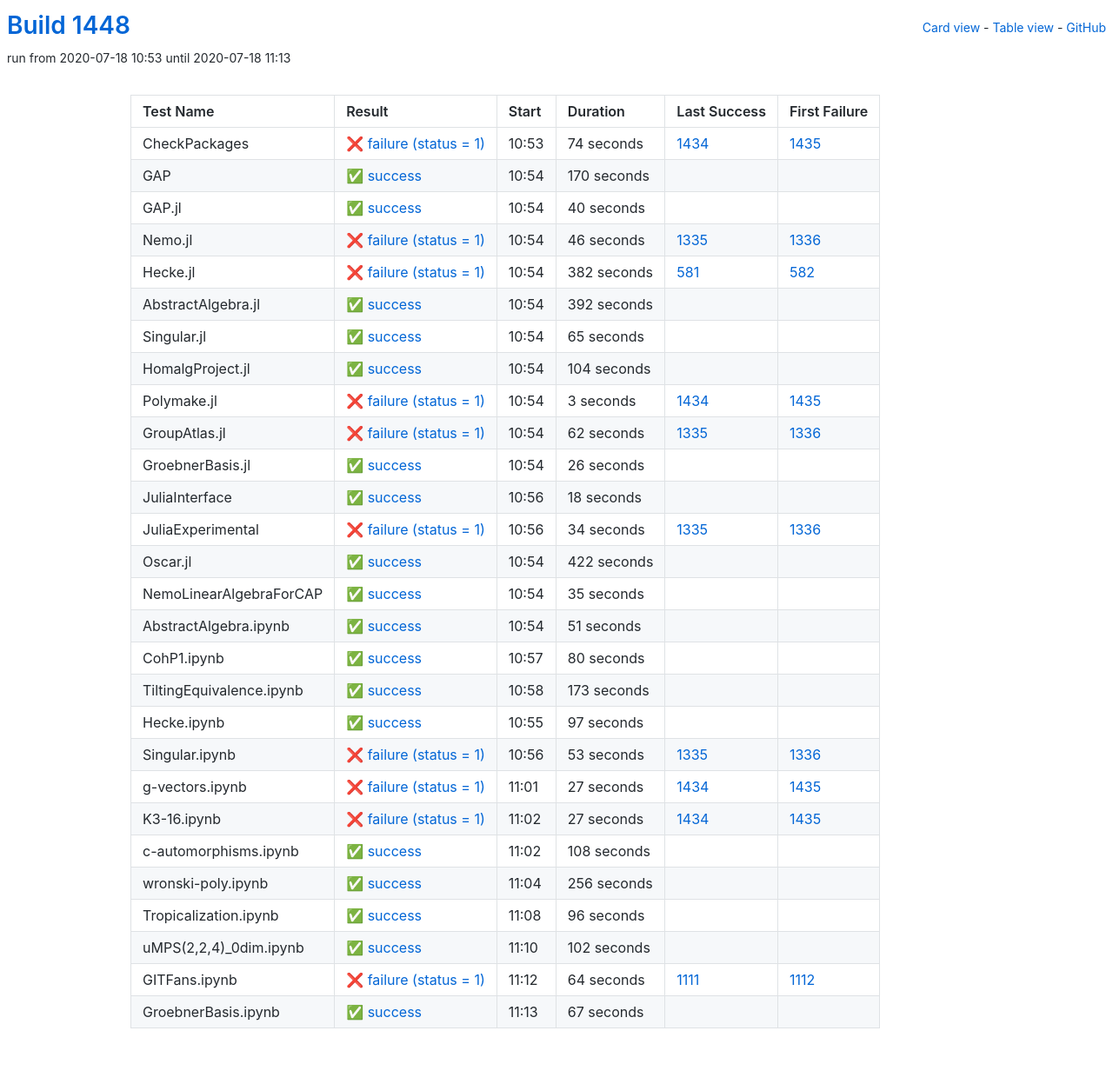
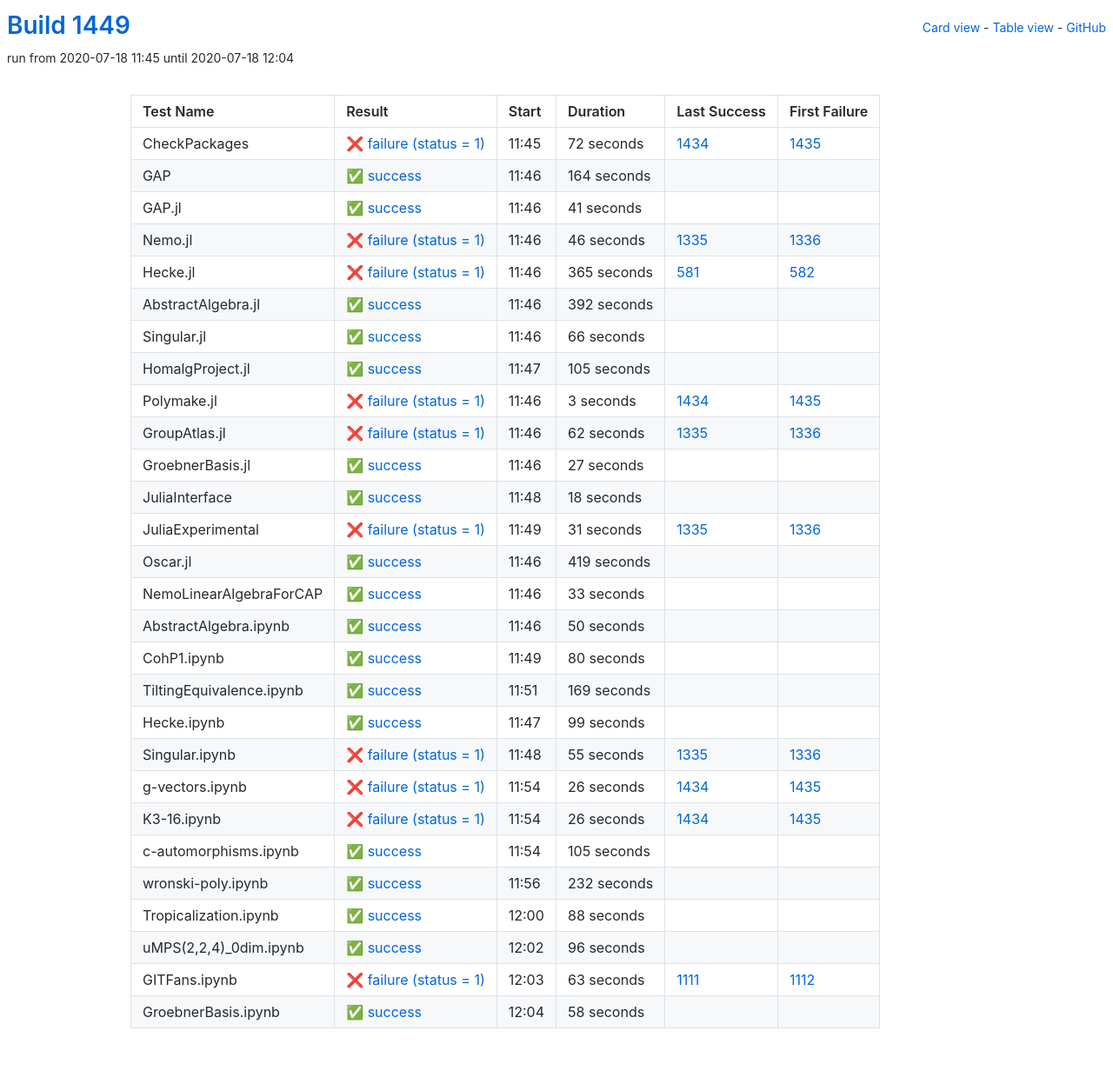
Before and after one commit to oscar-system/oscar-ci-status-1.4, a Jekyll site: the page built from table.html, in a window 1280 px wide. Shown: the whole page at 87% size. Built offline with Jekyll 4.4.1, drawn with Linux system fonts in a browser that asks for light colours.

Commit message:
Build #1449

```diff
--- a/_data/ci.yml
+++ b/_data/ci.yml
@@ -1,6 +1,6 @@
 ---
-build: 1448
-build_url: https://oscarci.mathematik.uni-kl.de/job/oscar-julia-1.4/1448/
+build: 1449
+build_url: https://oscarci.mathematik.uni-kl.de/job/oscar-julia-1.4/1449/
 job: oscar-julia-1.4
 organization: oscar-system
 repo: oscar-ci-status-1.4
@@ -8,44 +8,44 @@ repourl: https://github.com/oscar-system/oscar-ci-status-1.4
 tests:
 - name: CheckPackages
   id: checkpackages
-  log: https://oscarci.mathematik.uni-kl.de/job/oscar-julia-1.4/1448/artifact/logs/build-1448/CheckPackages.log
-  start: 2020-07-18 10:53
+  log: https://oscarci.mathematik.uni-kl.de/job/oscar-julia-1.4/1449/artifact/logs/build-1449/CheckPackages.log
+  start: 2020-07-18 11:45
   success: false
   exitcode: 1
   status: failure
-  duration: 74
+  duration: 72
   last_success: 1434
   last_success_url: https://oscarci.mathematik.uni-kl.de/job/oscar-julia-1.4/1434/
   first_failure: 1435
   first_failure_url: https://oscarci.mathematik.uni-kl.de/job/oscar-julia-1.4/1435/
 - name: GAP
   id: gap
-  log: https://oscarci.mathematik.uni-kl.de/job/oscar-julia-1.4/1448/artifact/logs/build-1448/GAP.log
-  start: 2020-07-18 10:54
+  log: https://oscarci.mathematik.uni-kl.de/job/oscar-julia-1.4/1449/artifact/logs/build-1449/GAP.log
+  start: 2020-07-18 11:46
   success: true
   exitcode: 0
   status: success
-  duration: 170
+  duration: 164
   last_success: false
   last_success_url:
   first_failure: false
   first_failure_url:
 - name: GAP.jl
   id: gap-jl
-  log: https://oscarci.mathematik.uni-kl.de/job/oscar-julia-1.4/1448/artifact/logs/build-1448/GAP.jl.log
-  start: 2020-07-18 10:54
+  log: https://oscarci.mathematik.uni-kl.de/job/oscar-julia-1.4/1449/artifact/logs/build-1449/GAP.jl.log
+  start: 2020-07-18 11:46
   success: true
   exitcode: 0
   status: success
-  duration: 40
+  duration: 41
   last_success: false
   last_success_url:
   first_failure: false
   first_failure_url:
 - name: Nemo.jl
   id: nemo-jl
-  log: https://oscarci.mathematik.uni-kl.de/job/oscar-julia-1.4/1448/artifact/logs/build-1448/Nemo.jl.log
-  start: 2020-07-18 10:54
+  log: https://oscarci.mathematik.uni-kl.de/job/oscar-julia-1.4/1449/artifact/logs/build-1449/Nemo.jl.log
+  start: 2020-07-18 11:46
   success: false
   exitcode: 1
   status: failure
@@ -56,20 +56,20 @@ tests:
   first_failure_url: https://oscarci.mathematik.uni-kl.de/job/oscar-julia-1.4/1336/
 - name: Hecke.jl
   id: hecke-jl
-  log: https://oscarci.mathematik.uni-kl.de/job/oscar-julia-1.4/1448/artifact/logs/build-1448/Hecke.jl.log
-  start: 2020-07-18 10:54
+  log: https://oscarci.mathematik.uni-kl.de/job/oscar-julia-1.4/1449/artifact/logs/build-1449/Hecke.jl.log
+  start: 2020-07-18 11:46
   success: false
   exitcode: 1
   status: failure
-  duration: 382
+  duration: 365
   last_success: 581
   last_success_url: https://oscarci.mathematik.uni-kl.de/job/oscar-julia-1.4/581/
   first_failure: 582
   first_failure_url: https://oscarci.mathematik.uni-kl.de/job/oscar-julia-1.4/582/
 - name: AbstractAlgebra.jl
   id: abstractalgebra-jl
-  log: https://oscarci.mathematik.uni-kl.de/job/oscar-julia-1.4/1448/artifact/logs/build-1448/AbstractAlgebra.jl.log
-  start: 2020-07-18 10:54
+  log: https://oscarci.mathematik.uni-kl.de/job/oscar-julia-1.4/1449/artifact/logs/build-1449/AbstractAlgebra.jl.log
+  start: 2020-07-18 11:46
   success: true
   exitcode: 0
   status: success
@@ -80,32 +80,32 @@ tests:
   first_failure_url:
 - name: Singular.jl
   id: singular-jl
-  log: https://oscarci.mathematik.uni-kl.de/job/oscar-julia-1.4/1448/artifact/logs/build-1448/Singular.jl.log
-  start: 2020-07-18 10:54
+  log: https://oscarci.mathematik.uni-kl.de/job/oscar-julia-1.4/1449/artifact/logs/build-1449/Singular.jl.log
+  start: 2020-07-18 11:46
   success: true
   exitcode: 0
   status: success
-  duration: 65
+  duration: 66
   last_success: false
   last_success_url:
   first_failure: false
   first_failure_url:
 - name: HomalgProject.jl
   id: homalgproject-jl
-  log: https://oscarci.mathematik.uni-kl.de/job/oscar-julia-1.4/1448/artifact/logs/build-1448/HomalgProject.jl.log
-  start: 2020-07-18 10:54
+  log: https://oscarci.mathematik.uni-kl.de/job/oscar-julia-1.4/1449/artifact/logs/build-1449/HomalgProject.jl.log
+  start: 2020-07-18 11:47
   success: true
   exitcode: 0
   status: success
-  duration: 104
+  duration: 105
   last_success: false
   last_success_url:
   first_failure: false
   first_failure_url:
 - name: Polymake.jl
   id: polymake-jl
-  log: https://oscarci.mathematik.uni-kl.de/job/oscar-julia-1.4/1448/artifact/logs/build-1448/Polymake.jl.log
-  start: 2020-07-18 10:54
+  log: https://oscarci.mathematik.uni-kl.de/job/oscar-julia-1.4/1449/artifact/logs/build-1449/Polymake.jl.log
+  start: 2020-07-18 11:46
   success: false
   exitcode: 1
   status: failure
@@ -116,8 +116,8 @@ tests:
   first_failure_url: https://oscarci.mathematik.uni-kl.de/job/oscar-julia-1.4/1435/
 - name: GroupAtlas.jl
   id: groupatlas-jl
-  log: https://oscarci.mathematik.uni-kl.de/job/oscar-julia-1.4/1448/artifact/logs/build-1448/GroupAtlas.jl.log
-  start: 2020-07-18 10:54
+  log: https://oscarci.mathematik.uni-kl.de/job/oscar-julia-1.4/1449/artifact/logs/build-1449/GroupAtlas.jl.log
+  start: 2020-07-18 11:46
   success: false
   exitcode: 1
   status: failure
@@ -128,20 +128,20 @@ tests:
   first_failure_url: https://oscarci.mathematik.uni-kl.de/job/oscar-julia-1.4/1336/
 - name: GroebnerBasis.jl
   id: groebnerbasis-jl
-  log: https://oscarci.mathematik.uni-kl.de/job/oscar-julia-1.4/1448/artifact/logs/build-1448/GroebnerBasis.jl.log
-  start: 2020-07-18 10:54
+  log: https://oscarci.mathematik.uni-kl.de/job/oscar-julia-1.4/1449/artifact/logs/build-1449/GroebnerBasis.jl.log
+  start: 2020-07-18 11:46
   success: true
   exitcode: 0
   status: success
-  duration: 26
+  duration: 27
   last_success: false
   last_success_url:
   first_failure: false
   first_failure_url:
 - name: JuliaInterface
   id: juliainterface
-  log: https://oscarci.mathematik.uni-kl.de/job/oscar-julia-1.4/1448/artifact/logs/build-1448/JuliaInterface.log
-  start: 2020-07-18 10:56
+  log: https://oscarci.mathematik.uni-kl.de/job/oscar-julia-1.4/1449/artifact/logs/build-1449/JuliaInterface.log
+  start: 2020-07-18 11:48
   success: true
   exitcode: 0
   status: success
@@ -152,56 +152,56 @@ tests:
   first_failure_url:
 - name: JuliaExperimental
   id: juliaexperimental
-  log: https://oscarci.mathematik.uni-kl.de/job/oscar-julia-1.4/1448/artifact/logs/build-1448/JuliaExperimental.log
-  start: 2020-07-18 10:56
+  log: https://oscarci.mathematik.uni-kl.de/job/oscar-julia-1.4/1449/artifact/logs/build-1449/JuliaExperimental.log
+  start: 2020-07-18 11:49
   success: false
   exitcode: 1
   status: failure
-  duration: 34
+  duration: 31
   last_success: 1335
   last_success_url: https://oscarci.mathematik.uni-kl.de/job/oscar-julia-1.4/1335/
   first_failure: 1336
   first_failure_url: https://oscarci.mathematik.uni-kl.de/job/oscar-julia-1.4/1336/
 - name: Oscar.jl
   id: oscar-jl
-  log: https://oscarci.mathematik.uni-kl.de/job/oscar-julia-1.4/1448/artifact/logs/build-1448/Oscar.jl.log
-  start: 2020-07-18 10:54
+  log: https://oscarci.mathematik.uni-kl.de/job/oscar-julia-1.4/1449/artifact/logs/build-1449/Oscar.jl.log
+  start: 2020-07-18 11:46
   success: true
   exitcode: 0
   status: success
-  duration: 422
+  duration: 419
   last_success: false
   last_success_url:
   first_failure: false
   first_failure_url:
 - name: NemoLinearAlgebraForCAP
   id: nemolinearalgebraforcap
-  log: https://oscarci.mathematik.uni-kl.de/job/oscar-julia-1.4/1448/artifact/logs/build-1448/NemoLinearAlgebraForCAP.log
-  start: 2020-07-18 10:54
+  log: https://oscarci.mathematik.uni-kl.de/job/oscar-julia-1.4/1449/artifact/logs/build-1449/NemoLinearAlgebraForCAP.log
+  start: 2020-07-18 11:46
   success: true
   exitcode: 0
   status: success
-  duration: 35
+  duration: 33
   last_success: false
   last_success_url:
   first_failure: false
   first_failure_url:
 - name: AbstractAlgebra.ipynb
   id: abstractalgebra-ipynb
-  log: https://oscarci.mathematik.uni-kl.de/job/oscar-julia-1.4/1448/artifact/logs/build-1448/AbstractAlgebra.ipynb.log
-  start: 2020-07-18 10:54
+  log: https://oscarci.mathematik.uni-kl.de/job/oscar-julia-1.4/1449/artifact/logs/build-1449/AbstractAlgebra.ipynb.log
+  start: 2020-07-18 11:46
   success: true
   exitcode: 0
   status: success
-  duration: 51
+  duration: 50
   last_success: false
   last_success_url:
   first_failure: false
   first_failure_url:
 - name: CohP1.ipynb
   id: cohp1-ipynb
-  log: https://oscarci.mathematik.uni-kl.de/job/oscar-julia-1.4/1448/artifact/logs/build-1448/CohP1.ipynb.log
-  start: 2020-07-18 10:57
+  log: https://oscarci.mathematik.uni-kl.de/job/oscar-julia-1.4/1449/artifact/logs/build-1449/CohP1.ipynb.log
+  start: 2020-07-18 11:49
   success: true
   exitcode: 0
   status: success
@@ -212,92 +212,104 @@ tests:
   first_failure_url:
 - name: TiltingEquivalence.ipynb
   id: tiltingequivalence-ipynb
-  log: https://oscarci.mathematik.uni-kl.de/job/oscar-julia-1.4/1448/artifact/logs/build-1448/TiltingEquivalence.ipynb.log
-  start: 2020-07-18 10:58
+  log: https://oscarci.mathematik.uni-kl.de/job/oscar-julia-1.4/1449/artifact/logs/build-1449/TiltingEquivalence.ipynb.log
+  start: 2020-07-18 11:51
   success: true
   exitcode: 0
   status: success
-  duration: 173
+  duration: 169
   last_success: false
   last_success_url:
   first_failure: false
   first_failure_url:
 - name: Hecke.ipynb
   id: hecke-ipynb
-  log: https://oscarci.mathematik.uni-kl.de/job/oscar-julia-1.4/1448/artifact/logs/build-1448/Hecke.ipynb.log
-  start: 2020-07-18 10:55
+  log: https://oscarci.mathematik.uni-kl.de/job/oscar-julia-1.4/1449/artifact/logs/build-1449/Hecke.ipynb.log
+  start: 2020-07-18 11:47
   success: true
   exitcode: 0
   status: success
-  duration: 97
+  duration: 99
   last_success: false
   last_success_url:
   first_failure: false
   first_failure_url:
 - name: Singular.ipynb
   id: singular-ipynb
-  log: https://oscarci.mathematik.uni-kl.de/job/oscar-julia-1.4/1448/artifact/logs/build-1448/Singular.ipynb.log
-  start: 2020-07-18 10:56
+  log: https://oscarci.mathematik.uni-kl.de/job/oscar-julia-1.4/1449/artifact/logs/build-1449/Singular.ipynb.log
+  start: 2020-07-18 11:48
   success: false
   exitcode: 1
   status: failure
-  duration: 53
+  duration: 55
   last_success: 1335
   last_success_url: https://oscarci.mathematik.uni-kl.de/job/oscar-julia-1.4/1335/
   first_failure: 1336
   first_failure_url: https://oscarci.mathematik.uni-kl.de/job/oscar-julia-1.4/1336/
 - name: g-vectors.ipynb
   id: g-vectors-ipynb
-  log: https://oscarci.mathematik.uni-kl.de/job/oscar-julia-1.4/1448/artifact/logs/build-1448/g-vectors.ipynb.log
-  start: 2020-07-18 11:01
+  log: https://oscarci.mathematik.uni-kl.de/job/oscar-julia-1.4/1449/artifact/logs/build-1449/g-vectors.ipynb.log
+  start: 2020-07-18 11:54
   success: false
   exitcode: 1
   status: failure
-  duration: 27
+  duration: 26
   last_success: 1434
   last_success_url: https://oscarci.mathematik.uni-kl.de/job/oscar-julia-1.4/1434/
   first_failure: 1435
   first_failure_url: https://oscarci.mathematik.uni-kl.de/job/oscar-julia-1.4/1435/
 - name: K3-16.ipynb
   id: k3-16-ipynb
-  log: https://oscarci.mathematik.uni-kl.de/job/oscar-julia-1.4/1448/artifact/logs/build-1448/K3-16.ipynb.log
-  start: 2020-07-18 11:02
+  log: https://oscarci.mathematik.uni-kl.de/job/oscar-julia-1.4/1449/artifact/logs/build-1449/K3-16.ipynb.log
+  start: 2020-07-18 11:54
   success: false
   exitcode: 1
   status: failure
-  duration: 27
+  duration: 26
   last_success: 1434
   last_success_url: https://oscarci.mathematik.uni-kl.de/job/oscar-julia-1.4/1434/
   first_failure: 1435
   first_failure_url: https://oscarci.mathematik.uni-kl.de/job/oscar-julia-1.4/1435/
 - name: c-automorphisms.ipynb
   id: c-automorphisms-ipynb
-  log: https://oscarci.mathematik.uni-kl.de/job/oscar-julia-1.4/1448/artifact/logs/build-1448/c-automorphisms.ipynb.log
-  start: 2020-07-18 11:02
+  log: https://oscarci.mathematik.uni-kl.de/job/oscar-julia-1.4/1449/artifact/logs/build-1449/c-automorphisms.ipynb.log
+  start: 2020-07-18 11:54
   success: true
   exitcode: 0
   status: success
-  duration: 108
+  duration: 105
   last_success: false
   last_success_url:
   first_failure: false
   first_failure_url:
 - name: wronski-poly.ipynb
   id: wronski-poly-ipynb
-  log: https://oscarci.mathematik.uni-kl.de/job/oscar-julia-1.4/1448/artifact/logs/build-1448/wronski-poly.ipynb.log
-  start: 2020-07-18 11:04
+  log: https://oscarci.mathematik.uni-kl.de/job/oscar-julia-1.4/1449/artifact/logs/build-1449/wronski-poly.ipynb.log
+  start: 2020-07-18 11:56
   success: true
   exitcode: 0
   status: success
-  duration: 256
+  duration: 232
   last_success: false
   last_success_url:
   first_failure: false
   first_failure_url:
 - name: Tropicalization.ipynb
   id: tropicalization-ipynb
-  log: https://oscarci.mathematik.uni-kl.de/job/oscar-julia-1.4/1448/artifact/logs/build-1448/Tropicalization.ipynb.log
-  start: 2020-07-18 11:08
+  log: https://oscarci.mathematik.uni-kl.de/job/oscar-julia-1.4/1449/artifact/logs/build-1449/Tropicalization.ipynb.log
+  start: 2020-07-18 12:00
+  success: true
+  exitcode: 0
+  status: success
+  duration: 88
+  last_success: false
+  last_success_url:
+  first_failure: false
+  first_failure_url:
+- name: uMPS(2,2,4)_0dim.ipynb
+  id: umps-2-2-4-0dim-ipynb
+  log: https://oscarci.mathematik.uni-kl.de/job/oscar-julia-1.4/1449/artifact/logs/build-1449/uMPS-2-2-4-_0dim.ipynb.log
+  start: 2020-07-18 12:02
   success: true
   exitcode: 0
   status: success
@@ -306,38 +318,26 @@ tests:
   last_success_url:
   first_failure: false
   first_failure_url:
-- name: uMPS(2,2,4)_0dim.ipynb
-  id: umps-2-2-4-0dim-ipynb
-  log: https://oscarci.mathematik.uni-kl.de/job/oscar-julia-1.4/1448/artifact/logs/build-1448/uMPS-2-2-4-_0dim.ipynb.log
-  start: 2020-07-18 11:10
-  success: true
-  exitcode: 0
-  status: success
-  duration: 102
-  last_success: false
-  last_success_url:
-  first_failure: false
-  first_failure_url:
 - name: GITFans.ipynb
   id: gitfans-ipynb
-  log: https://oscarci.mathematik.uni-kl.de/job/oscar-julia-1.4/1448/artifact/logs/build-1448/GITFans.ipynb.log
-  start: 2020-07-18 11:12
+  log: https://oscarci.mathematik.uni-kl.de/job/oscar-julia-1.4/1449/artifact/logs/build-1449/GITFans.ipynb.log
+  start: 2020-07-18 12:03
   success: false
   exitcode: 1
   status: failure
-  duration: 64
+  duration: 63
   last_success: 1111
   last_success_url: https://oscarci.mathematik.uni-kl.de/job/oscar-julia-1.4/1111/
   first_failure: 1112
   first_failure_url: https://oscarci.mathematik.uni-kl.de/job/oscar-julia-1.4/1112/
 - name: GroebnerBasis.ipynb
   id: groebnerbasis-ipynb
-  log: https://oscarci.mathematik.uni-kl.de/job/oscar-julia-1.4/1448/artifact/logs/build-1448/GroebnerBasis.ipynb.log
-  start: 2020-07-18 11:13
+  log: https://oscarci.mathematik.uni-kl.de/job/oscar-julia-1.4/1449/artifact/logs/build-1449/GroebnerBasis.ipynb.log
+  start: 2020-07-18 12:04
   success: true
   exitcode: 0
   status: success
-  duration: 67
+  duration: 58
   last_success: false
   last_success_url:
   first_failure: false
```
Also changed, not shown: README.md.
